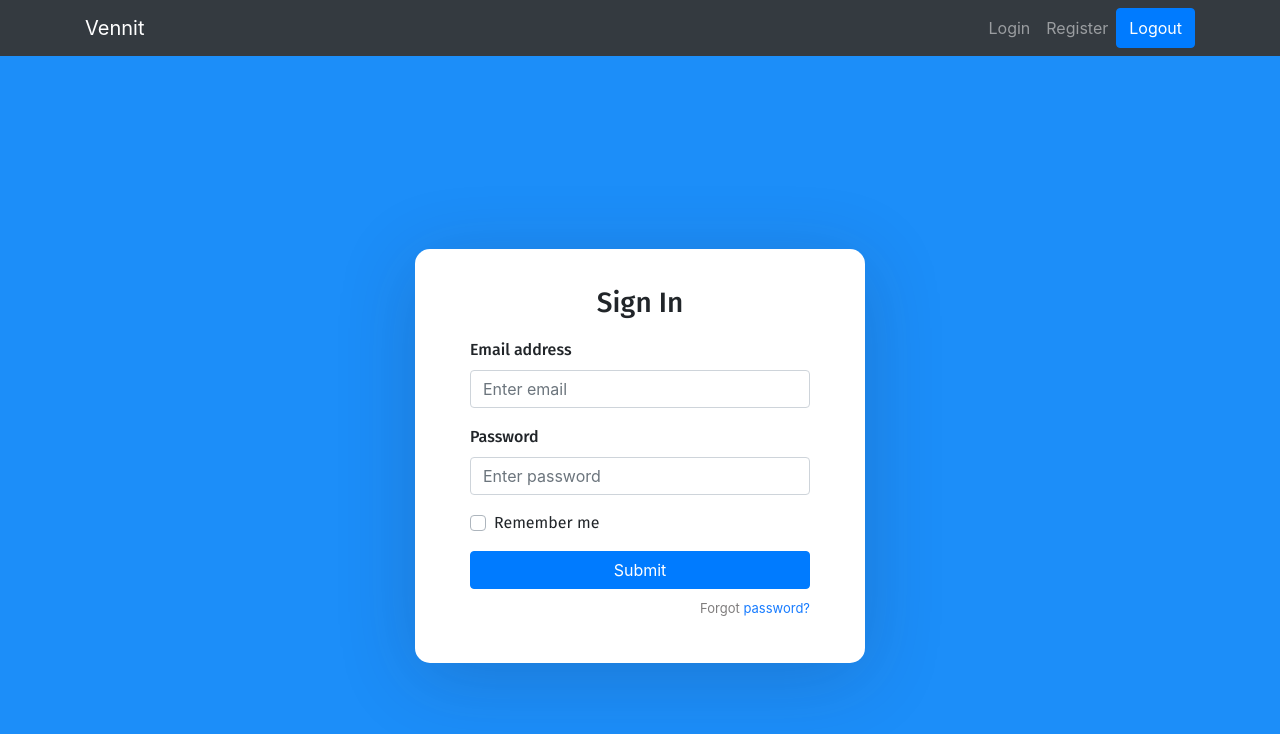
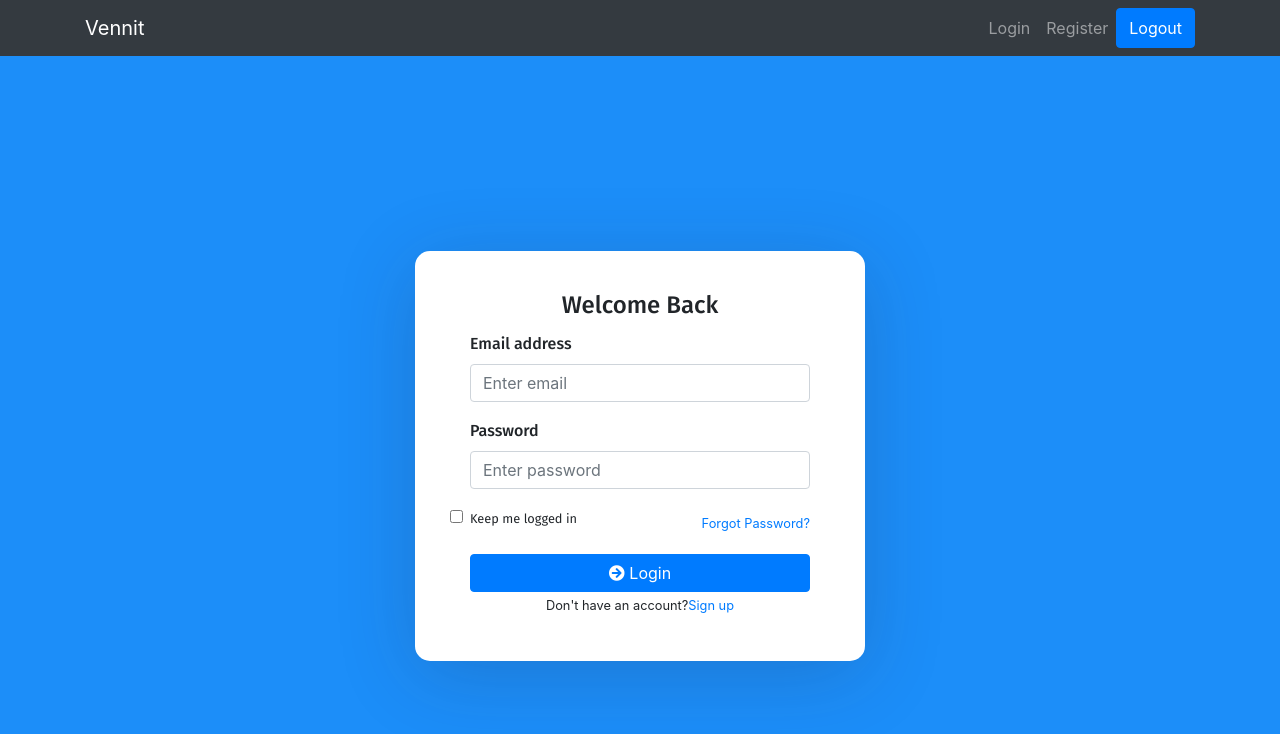
Before and after one commit to Ganiyat-dev/React-firebase-athentication, a React (Create React App) app: page /sign-in in a window 1280 px wide. Shown: the top 734 px of the page. Built offline with nearby package versions, Linux system fonts and the light colour scheme; no server answers.

Commit message:
setting up redirecting links

```diff
--- a/public/index.html
+++ b/public/index.html
@@ -5,6 +5,14 @@
     <link rel="icon" href="%PUBLIC_URL%/favicon.ico" />
     <meta name="viewport" content="width=device-width, initial-scale=1" />
     <meta name="theme-color" content="#000000" />
+
+    <!-- Bootstrap -->
+    <link rel="stylesheet" href="https://stackpath.bootstrapcdn.com/bootstrap/4.5.2/css/bootstrap.min.css"
+      integrity="sha384-JcKb8q3iqJ61gNV9KGb8thSsNjpSL0n8PARn9HuZOnIxN0hoP+VmmDGMN5t9UJ0Z" crossorigin="anonymous" />
+
+    <!-- Font Awesome -->
+    <link rel="stylesheet" href="https://use.fontawesome.com/releases/v5.14.0/css/all.css"
+      integrity="sha384-HzLeBuhoNPvSl5KYnjx0BT+WB0QEEqLprO+NBkkk5gbc67FTaL7XIGa2w1L0Xbgc" crossorigin="anonymous" />
     <meta
       name="description"
       content="Web site created using create-react-app"
@@ -19,6 +27,14 @@
     <noscript>You need to enable JavaScript to run this app.</noscript>
     <div id="root"></div>
 
+    <!-- Bootstrap JS -->
+    <script src="https://code.jquery.com/jquery-3.5.1.slim.min.js"
+      integrity="sha384-DfXdz2htPH0lsSSs5nCTpuj/zy4C+OGpamoFVy38MVBnE+IbbVYUew+OrCXaRkfj" crossorigin="anonymous"></script>
+    <script src="https://cdn.jsdelivr.net/npm/popper.js@1.16.1/dist/umd/popper.min.js"
+      integrity="sha384-9/reFTGAW83EW2RDu2S0VKaIzap3H66lZH81PoYlFhbGU+6BZp6G7niu735Sk7lN" crossorigin="anonymous"></script>
+    <script src="https://stackpath.bootstrapcdn.com/bootstrap/4.5.2/js/bootstrap.min.js"
+      integrity="sha384-B4gt1jrGC7Jh4AgTPSdUtOBvfO8shuf57BaghqFfPlYxofvL8/KUEfYiJOMMV+rV" crossorigin="anonymous"></script>
+
 
   </body>
 </html>
--- a/src/components/Login.js
+++ b/src/components/Login.js
@@ -11,23 +11,23 @@ class Login extends Component {
     this.handleSubmit = this.handleSubmit.bind(this);
   }
 
-  componentDidMount() {
-    auth.onAuthStateChanged((authUser) => {
-      if (authUser) {
-        this.setState({
-          Login: { ...this.state.Login, user: authUser.displayName },
-        });
-        // console.log(authUser.displayName);
-      } else {
-        this.setState({
-          Login: {
-            ...this.state.Login,
-            user: null,
-          },
-        });
-      }
-    });
-  }
+  // componentDidMount() {
+  //   auth.onAuthStateChanged((authUser) => {
+  //     if (authUser) {
+  //       this.setState({
+  //         Login: { ...this.state.Login, user: authUser.displayName },
+  //       });
+  //       // console.log(authUser.displayName);
+  //     } else {
+  //       this.setState({
+  //         Login: {
+  //           ...this.state.Login,
+  //           user: null,
+  //         },
+  //       });
+  //     }
+  //   });
+  // }
 
   handleChange(e) {
     this.setState({
@@ -56,10 +56,12 @@ class Login extends Component {
   render() {
     return (
       <form onSubmit={this.handleSubmit}>
-        <h3>Sign In</h3>
+        <div className="card-title">
+          <h4 className="text-center mb-2">Welcome Back</h4>
+        </div>
 
-        <div className="form-group">
-          <label>Email address</label>
+        <div className="form-group mb-50">
+          <label className="text-bold-600">Email address</label>
           <input
             value={this.state.Login.email}
             type="email"
@@ -71,7 +73,7 @@ class Login extends Component {
         </div>
 
         <div className="form-group">
-          <label>Password</label>
+          <label className="text-bold-600">Password</label>
           <input
             value={this.state.Login.password}
             type="password"
@@ -82,25 +84,39 @@ class Login extends Component {
           />
         </div>
 
-        <div className="form-group">
-          <div className="custom-control custom-checkbox">
-            <input
-              type="checkbox"
-              className="custom-control-input"
-              id="customCheck1"
-            />
-            <label className="custom-control-label" htmlFor="customCheck1">
-              Remember me
-            </label>
+        <div className="form-group d-flex flex-md-row flex-column justify-content-between align-items-center">
+          <div className="text-left">
+            <div className="checkbox checkbox-sm">
+              <input
+                type="checkbox"
+                className="form-check-input"
+                id="exampleCheck1"
+              />
+              <label className="checkboxsmall" htmlFor="exampleCheck1">
+                <small>Keep me logged in</small>
+              </label>
+            </div>
+          </div>
+          <div className="text-right">
+            <a href="/" className="card-link">
+              <small>Forgot Password?</small>
+            </a>
           </div>
         </div>
 
-        <button type="submit" className="btn btn-primary btn-block">
-          Submit
+        <button
+          type="submit"
+          className="btn btn-primary glow w-100 position-relative"
+        >
+          <i className="fas fa-arrow-circle-right" /> Login
         </button>
-        <p className="forgot-password text-right">
-          Forgot <a href="#top">password?</a>
-        </p>
+
+        <div className="text-center mb-100">
+          <small className="mr-25">Don't have an account?</small>
+          <a href="/sign-up">
+            <small>Sign up</small>
+          </a>
+        </div>
       </form>
     );
   }
--- a/src/components/Register.js
+++ b/src/components/Register.js
@@ -115,7 +115,7 @@ class Register extends Component {
           Register
         </button>
         <p className="forgot-password text-right">
-          Already registered <a href="#top"> sign in</a>
+          Already registered <a href="/sign-in"> sign in</a>
         </p>
       </form>
     );
```
